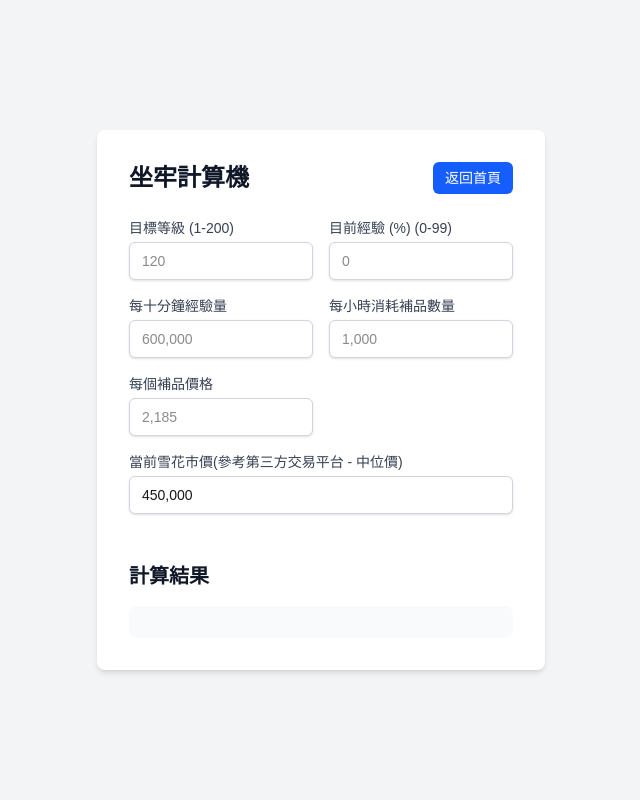
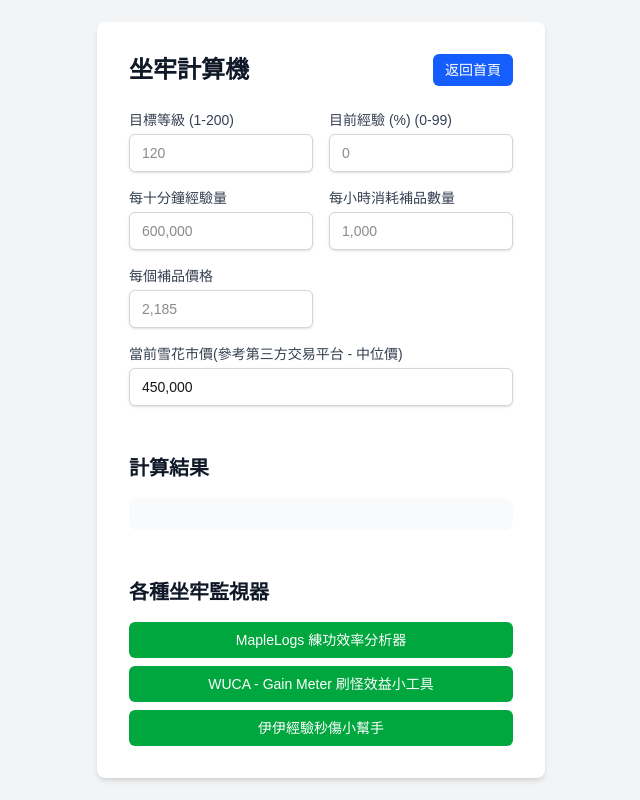
Before and after one commit to MingLin1995/Artale-Tools, a Next.js app: page /exp-calculator in a window 1280 px wide. Shown: the whole page, without its empty margins (319-959 px from the left). Built offline with nearby package versions, Linux system fonts and the light colour scheme; no server answers.

Commit message:
feat：新增坐牢監視器工具連結
- 因應需求新增或調整：
- 新增或調整項目：
0. 新增三種坐牢監視器

```diff
--- a/src/app/exp-calculator/page.tsx
+++ b/src/app/exp-calculator/page.tsx
@@ -278,6 +278,22 @@ export default function Home() {
             )}
           </div>
         </div>
+        <div className="pt-6 space-y-4">
+          <h2 className="text-xl font-semibold text-gray-900 dark:text-white">
+            各種坐牢監視器
+          </h2>
+          <div className="flex flex-col space-y-2">
+            <Link href="https://mslog.dev/" target="_blank" rel="noopener noreferrer" className="block w-full text-center text-sm font-medium text-white bg-green-600 rounded-md hover:bg-green-700 focus:outline-none focus:ring-2 focus:ring-offset-2 focus:ring-green-500 px-4 py-2">
+                MapleLogs 練功效率分析器
+            </Link>
+            <Link href="https://wuca.cc/gain-meter/" target="_blank" rel="noopener noreferrer" className="block w-full text-center text-sm font-medium text-white bg-green-600 rounded-md hover:bg-green-700 focus:outline-none focus:ring-2 focus:ring-offset-2 focus:ring-green-500 px-4 py-2">
+                WUCA - Gain Meter 刷怪效益小工具
+            </Link>
+            <Link href="https://forum.gamer.com.tw/C.php?bsn=79354&snA=5420" target="_blank" rel="noopener noreferrer" className="block w-full text-center text-sm font-medium text-white bg-green-600 rounded-md hover:bg-green-700 focus:outline-none focus:ring-2 focus:ring-offset-2 focus:ring-green-500 px-4 py-2">
+                伊伊經驗秒傷小幫手
+            </Link>
+          </div>
+        </div>
       </div>
     </main>
   );
```
